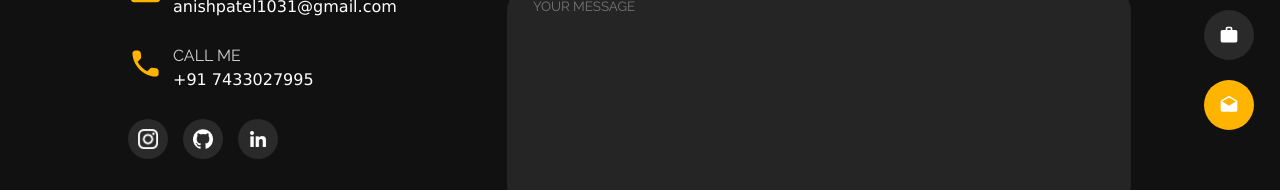
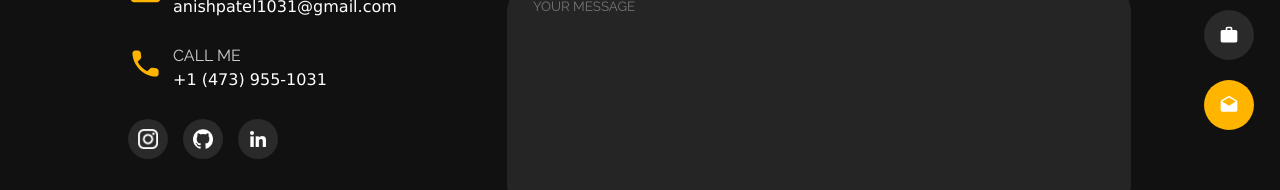
Before and after one commit to anish0103/My-Website, a React (Create React App) app: page /contact in a window 1280 px wide. Shown: the part 400-590 px from the top of the page. Built offline with nearby package versions, Linux system fonts and the light colour scheme.

Commit message:
Added new contact number

```diff
--- a/src/Pages/AboutPage/about.js
+++ b/src/Pages/AboutPage/about.js
@@ -42,7 +42,7 @@ const AboutPage = () => {
                 <h4><span>First Name:</span> Anish</h4>
                 <h4><span>Age:</span> 22</h4>
                 <h4><span>Freelance:</span> Available</h4>
-                <h4><span>Phone:</span> +91 7433027995</h4>
+                <h4><span>Phone:</span> +1 (473) 955-1031</h4>
               </div>
               <div>
                 <h4><span>Last Name:</span> Patel</h4>
--- a/src/Pages/ContactPage/contact.js
+++ b/src/Pages/ContactPage/contact.js
@@ -104,7 +104,7 @@ const ContactPage = () => {
                             </div>
                             <div className="contact-subdetails">
                                 <span>CALL ME</span>
-                                <a rel="noreferrer"  href="Tel: +917433027995" target='_blank' title='MAKE A CALL' className="simplefont">+91 7433027995</a>
+                                <a rel="noreferrer"  href="Tel: +14739551031" target='_blank' title='MAKE A CALL' className="simplefont">+1 (473) 955-1031</a>
                             </div>
                         </div>
                         <div className="contactpage-socialmedialink">
```
